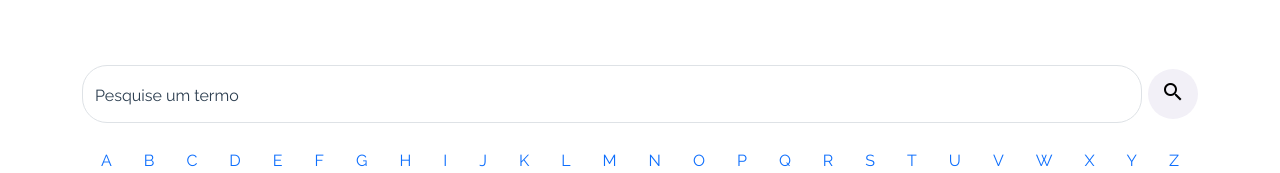
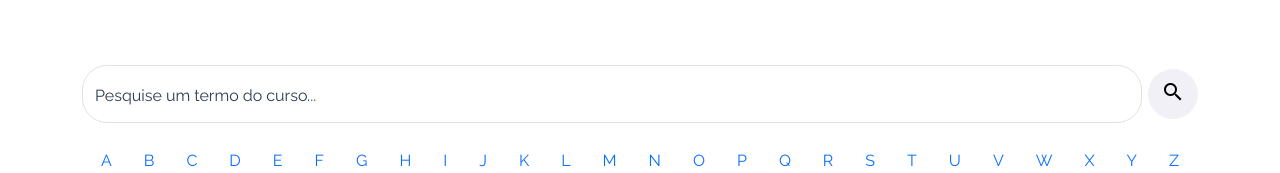
Before and after one commit to rodriguesiad/glossario-libras, an Angular app in the folder glossario-libras/: page / in a window 1280 px wide. Shown: the part 726-899 px from the top of the page. Built offline with nearby package versions, Linux system fonts and the light colour scheme.

Commit message:
Altera texto do campo de pesquisa

```diff
--- a/glossario-libras/src/app/app.component.html
+++ b/glossario-libras/src/app/app.component.html
@@ -51,7 +51,7 @@
         <input type="text" class="form-control" id="pesquisar"
             placeholder="Pesquise um termo do curso de Sistemas de Informação" [(ngModel)]="pesquisa"
             (input)="filtrar()">
-        <label for="pesquisar">Pesquise um termo</label>
+        <label for="pesquisar">Pesquise um termo do curso...</label>
 
         <div class="d-flex justify-content-center align-items-center pesquisar-btn">
             <button type="button" class="btn-search m-0 p-0" aria-label="Pesquisar">
```
